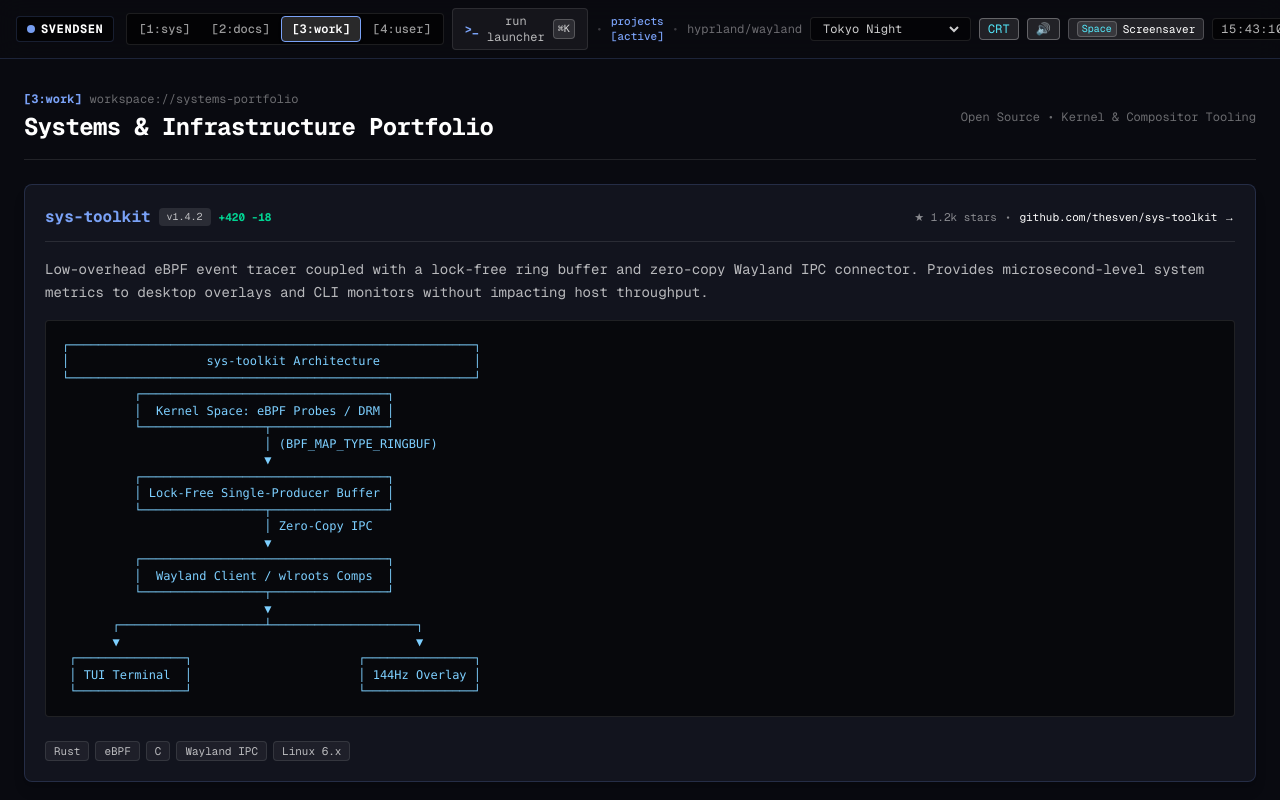
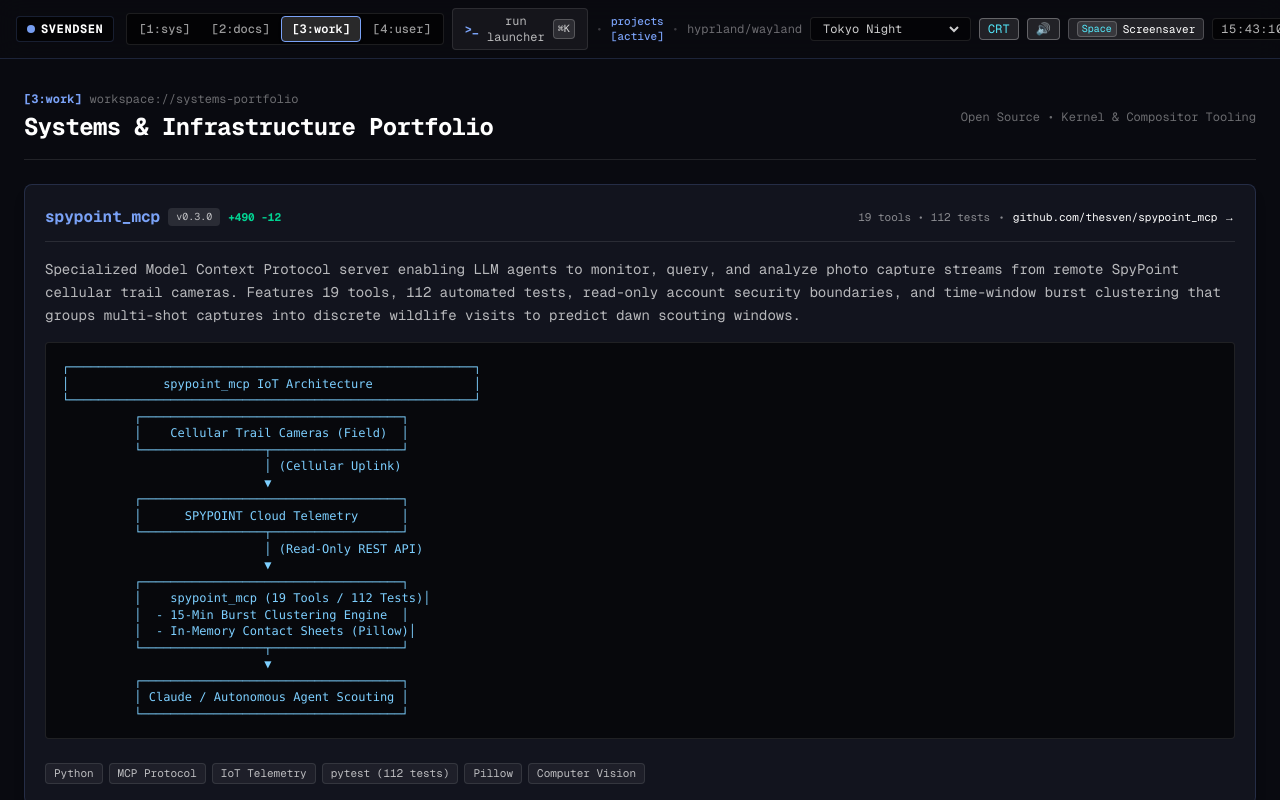
Before and after one commit to thesven/personal_webite, a Next.js app: page /projects in a window 1280 px wide. Shown: the top 800 px of the page. Built offline with nearby package versions, Linux system fonts and the light colour scheme.

Commit message:
feat(projects): replace placeholder sys-toolkit with spypoint_mcp flagship architecture showcase

```diff
--- a/src/components/projects/ProjectsView.tsx
+++ b/src/components/projects/ProjectsView.tsx
@@ -4,29 +4,29 @@ import React from "react";
 import { PROJECTS } from "@/data/projects";
 import { useTheme } from "@/context/ThemeContext";
 
-const ASCII_SYS_TOOLKIT_SCHEMA = `
+const ASCII_SPYPOINT_MCP_SCHEMA = `
 ┌────────────────────────────────────────────────────────┐
-│                   sys-toolkit Architecture             │
+│             spypoint_mcp IoT Architecture              │
 └────────────────────────────────────────────────────────┘
-          ┌──────────────────────────────────┐
-          │  Kernel Space: eBPF Probes / DRM │
-          └─────────────────┬────────────────┘
-                            │ (BPF_MAP_TYPE_RINGBUF)
+          ┌────────────────────────────────────┐
+          │    Cellular Trail Cameras (Field)  │
+          └─────────────────┬──────────────────┘
+                            │ (Cellular Uplink)
                             ▼
-          ┌──────────────────────────────────┐
-          │ Lock-Free Single-Producer Buffer │
-          └─────────────────┬────────────────┘
-                            │ Zero-Copy IPC
+          ┌────────────────────────────────────┐
+          │      SPYPOINT Cloud Telemetry      │
+          └─────────────────┬──────────────────┘
+                            │ (Read-Only REST API)
                             ▼
-          ┌──────────────────────────────────┐
-          │  Wayland Client / wlroots Comps  │
-          └─────────────────┬────────────────┘
+          ┌────────────────────────────────────┐
+          │    spypoint_mcp (19 Tools / 112 Tests)│
+          │  - 15-Min Burst Clustering Engine  │
+          │  - In-Memory Contact Sheets (Pillow)│
+          └─────────────────┬──────────────────┘
                             ▼
-       ┌────────────────────┴────────────────────┐
-       ▼                                         ▼
- ┌───────────────┐                       ┌───────────────┐
- │ TUI Terminal  │                       │ 144Hz Overlay │
- └───────────────┘                       └───────────────┘
+          ┌────────────────────────────────────┐
+          │ Claude / Autonomous Agent Scouting │
+          └────────────────────────────────────┘
 `.trim();
 
 export function ProjectsView() {
@@ -45,29 +45,29 @@ export function ProjectsView() {
         <div className="flex flex-col sm:flex-row sm:items-center justify-between pb-3 border-b border-white/10 gap-2">
           <div className="flex items-center gap-2">
             <span style={{ color: themeConfig.palette.accent }} className="font-bold text-base">
-              sys-toolkit
+              spypoint_mcp
             </span>
             <span className="text-[10px] px-2 py-0.5 rounded bg-white/10 text-white/70">
-              v1.4.2
+              v0.3.0
             </span>
-            <span className="text-emerald-400 text-[11px] font-bold">+420 -18</span>
+            <span className="text-emerald-400 text-[11px] font-bold">+490 -12</span>
           </div>
           <div className="flex items-center gap-2 text-white/50 text-[11px]">
-            <span>★ 1.2k stars</span>
+            <span>19 tools • 112 tests</span>
             <span>•</span>
             <a
-              href="https://github.com/thesven/personal_webite"
+              href="https://github.com/thesven/spypoint_mcp"
               target="_blank"
               rel="noopener noreferrer"
               className="text-white hover:underline"
             >
-              github.com/thesven/sys-toolkit &rarr;
+              github.com/thesven/spypoint_mcp &rarr;
             </a>
           </div>
         </div>
 
         <p className="text-white/70 text-xs sm:text-sm leading-relaxed">
-          Low-overhead eBPF event tracer coupled with a lock-free ring buffer and zero-copy Wayland IPC connector. Provides microsecond-level system metrics to desktop overlays and CLI monitors without impacting host throughput.
+          Specialized Model Context Protocol server enabling LLM agents to monitor, query, and analyze photo capture streams from remote SpyPoint cellular trail cameras. Features 19 tools, 112 automated tests, read-only account security boundaries, and time-window burst clustering that groups multi-shot captures into discrete wildlife visits to predict dawn scouting windows.
         </p>
 
         {/* Embedded ASCII Schema Box */}
@@ -76,14 +76,14 @@ export function ProjectsView() {
             className="leading-snug select-none text-center sm:text-left"
             style={{ color: themeConfig.palette.cyan }}
           >
-            {ASCII_SYS_TOOLKIT_SCHEMA}
+            {ASCII_SPYPOINT_MCP_SCHEMA}
           </pre>
         </div>
 
         {/* Tree paths & Stack */}
         <div className="flex flex-wrap items-center justify-between gap-3 pt-2">
           <div className="flex flex-wrap items-center gap-1.5">
-            {["Rust", "eBPF", "C", "Wayland IPC", "Linux 6.x"].map((tag) => (
+            {["Python", "MCP Protocol", "IoT Telemetry", "pytest (112 tests)", "Pillow", "Computer Vision"].map((tag) => (
               <span
                 key={tag}
                 className="px-2 py-0.5 rounded bg-white/5 text-white/70 border border-white/10 text-[11px]"
@@ -97,7 +97,7 @@ export function ProjectsView() {
 
       {/* Supporting Projects Grid */}
       <div className="grid grid-cols-1 md:grid-cols-2 gap-4">
-        {PROJECTS.filter((p) => p.slug !== "sys-toolkit").map((p) => (
+        {PROJECTS.filter((p) => p.slug !== "spypoint-mcp").map((p) => (
           <div
             key={p.slug}
             className="rounded-lg border p-4 shadow-md transition-colors space-y-3 flex flex-col justify-between"
```
